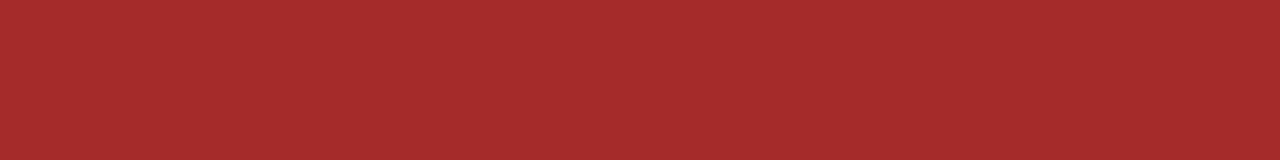
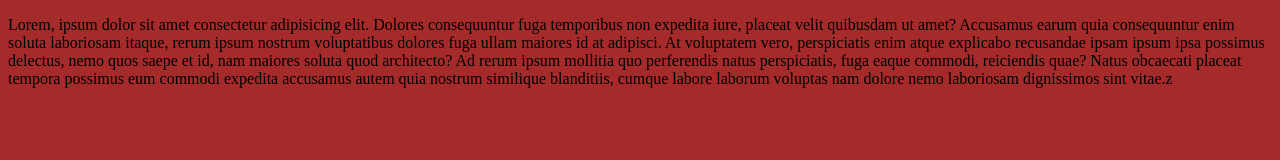
Before and after one commit to faridanaksoleh/bismillah, a plain HTML site: page index.html in a window 1280 px wide. Drawn offline with Linux system fonts and the light colour scheme.

Commit message:
menambahkan lorem 100

```diff
--- a/index.html
+++ b/index.html
@@ -7,6 +7,6 @@
     <link rel="stylesheet" href="/style.css">
 </head>
 <body>
-
+    <p>Lorem, ipsum dolor sit amet consectetur adipisicing elit. Dolores consequuntur fuga temporibus non expedita iure, placeat velit quibusdam ut amet? Accusamus earum quia consequuntur enim soluta laboriosam itaque, rerum ipsum nostrum voluptatibus dolores fuga ullam maiores id at adipisci. At voluptatem vero, perspiciatis enim atque explicabo recusandae ipsam ipsum ipsa possimus delectus, nemo quos saepe et id, nam maiores soluta quod architecto? Ad rerum ipsum mollitia quo perferendis natus perspiciatis, fuga eaque commodi, reiciendis quae? Natus obcaecati placeat tempora possimus eum commodi expedita accusamus autem quia nostrum similique blanditiis, cumque labore laborum voluptas nam dolore nemo laboriosam dignissimos sint vitae.z</p>
 </body>
 </html>
```
